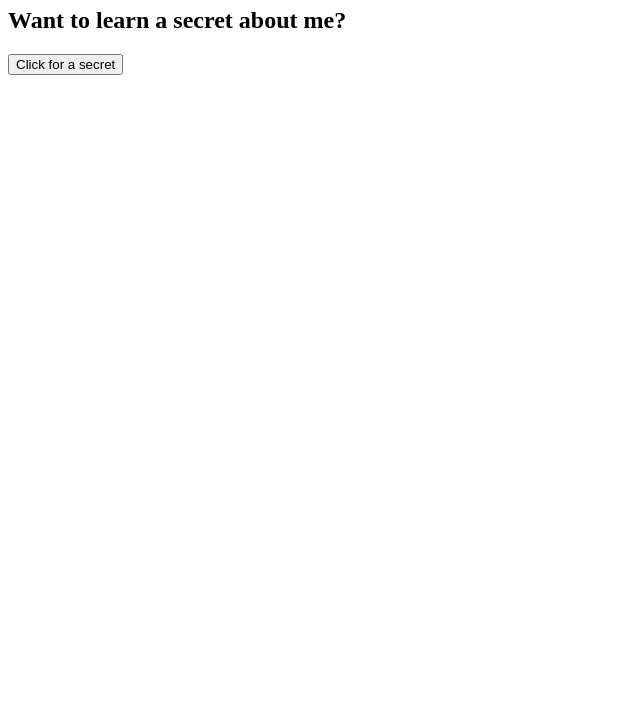
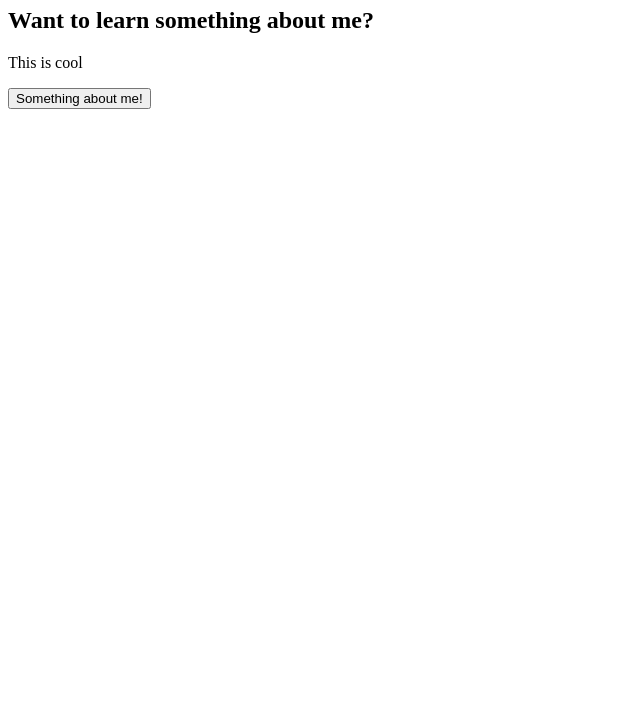
Before and after one commit to RoddChames/Chames_Roddrecus_WPF, a plain HTML site: page Chames_Roddrecus_WPF/Associatingjs/index.html in a window 1280 px wide. Shown: the part 73-800 px from the top of the page, without its empty margins (0-640 px from the left). Drawn offline with Linux system fonts and the light colour scheme.

Commit message:
learning external js
In my previous commit I tried selecting an element by class name, but I
should have used getElementByID.  Now it works.

```diff
--- a/Chames_Roddrecus_WPF/Associatingjs/index.html
+++ b/Chames_Roddrecus_WPF/Associatingjs/index.html
@@ -7,10 +7,8 @@
         </head>
         <body>
             <h1>Associating Javascript</h1>
-            <h2>Want to learn a secret about me?</h2>
-            <p class="secret"></p>
-            <button onclick="myFunction">Click for a secret</button>
-
-
+            <h2>Want to learn something about me?</h2>
+            <p id="school">This is cool</p>
+            <button onclick = myFunction()>Something about me!</button>
         </body>
     </html>
--- a/Chames_Roddrecus_WPF/Associatingjs/js/script.js
+++ b/Chames_Roddrecus_WPF/Associatingjs/js/script.js
@@ -1,3 +1,4 @@
+
 /*
  Rodd Chames
  Test js file
@@ -5,6 +6,8 @@
 
 //alert("Testing 1,2,3");
 
-function myFunction(){
-    document.getElementByClassName("secret").innerHTML = "I love coding so much I wish that I could do it in my sleep!!!";
+alert("I want to learn how to do this on a extenal js file");
+
+function myFunction() {
+    document.getElementById("school").innerHTML = "I wish I could stay at home and code instead of going to work."
 }
```
